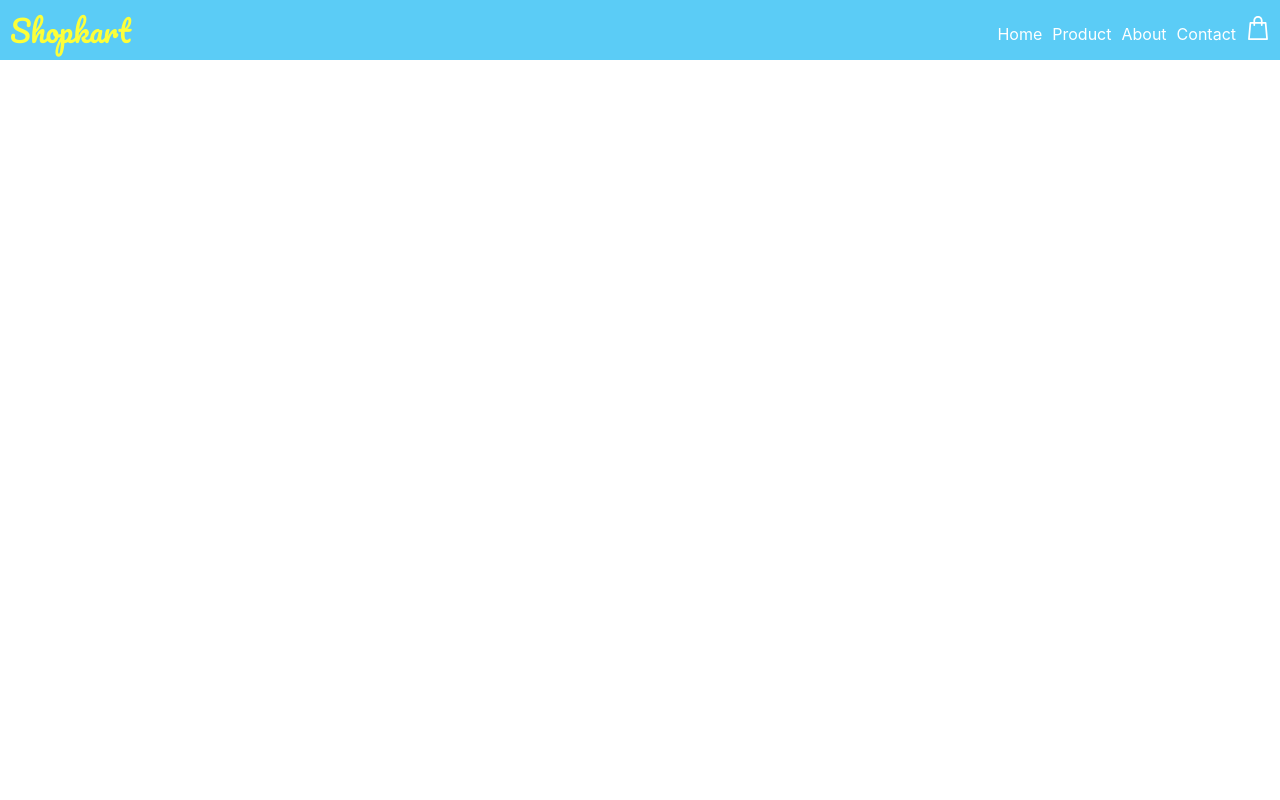
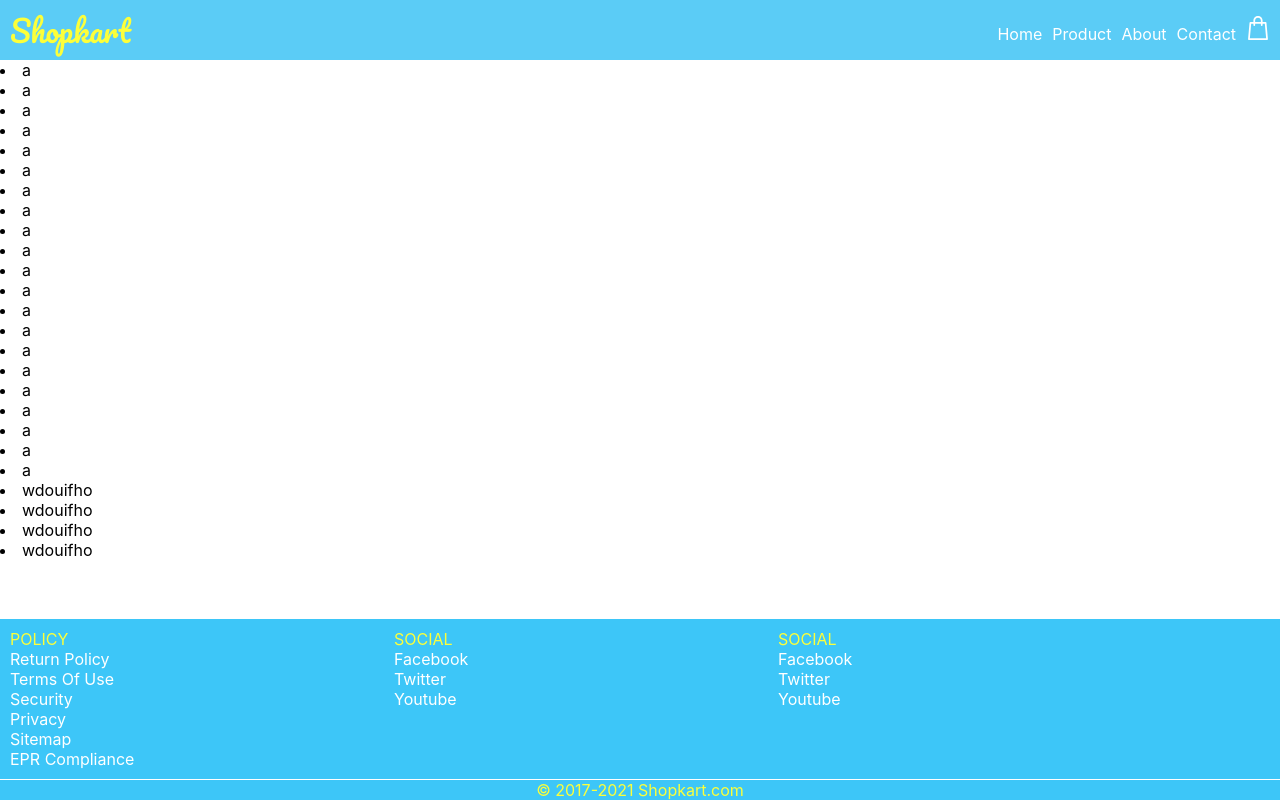
Before and after one commit to Harshay-Narayan/responsive-ecommerce, a React (Create React App) app: page / in a window 1280 px wide. Built offline with nearby package versions, Linux system fonts and the light colour scheme.

Commit message:
Footer added

```diff
--- a/src/App.css
+++ b/src/App.css
@@ -1,43 +1,5 @@
 *{
   margin: 0;
   padding: 0;
+  box-sizing: border-box;
 }
-
-.App {
-  text-align: center;
-}
-
-.App-logo {
-  height: 40vmin;
-  pointer-events: none;
-}
-
-@media (prefers-reduced-motion: no-preference) {
-  .App-logo {
-    animation: App-logo-spin infinite 20s linear;
-  }
-}
-
-.App-header {
-  background-color: #282c34;
-  min-height: 100vh;
-  display: flex;
-  flex-direction: column;
-  align-items: center;
-  justify-content: center;
-  font-size: calc(10px + 2vmin);
-  color: white;
-}
-
-.App-link {
-  color: #61dafb;
-}
-
-@keyframes App-logo-spin {
-  from {
-    transform: rotate(0deg);
-  }
-  to {
-    transform: rotate(360deg);
-  }
-}
--- a/src/App.js
+++ b/src/App.js
@@ -1,12 +1,42 @@
-import './App.css';
-import React from 'react';
-import Header from './components/Header';
+import "./App.css";
+import React from "react";
+import Header from "./components/Header";
+import Footer from "./components/Footer";
 
 function App() {
-  return <React.Fragment>
-    <Header />
+  return (
+    <React.Fragment>
+      <Header />
+      <section>
+        <li>a</li>
+        <li>a</li>
+        <li>a</li>
+        <li>a</li>
+        <li>a</li>
+        <li>a</li>
+        <li>a</li>
+        <li>a</li>
+        <li>a</li>
+        <li>a</li>
+        <li>a</li>
+        <li>a</li>
+        <li>a</li>
+        <li>a</li>
+        <li>a</li>
+        <li>a</li>
+        <li>a</li>
+        <li>a</li>
+        <li>a</li>
+        <li>a</li>
+        <li>a</li>
+        <li>wdouifho</li>
+        <li>wdouifho</li>
+        <li>wdouifho</li>
+        <li>wdouifho</li>
+      </section>
+      <Footer/>
     </React.Fragment>
-
+  );
 }
 
 export default App;
--- /dev/null
+++ b/src/components/Footer.js
@@ -0,0 +1,41 @@
+import React from "react";
+import classes from "./Footer.module.css";
+
+const Footer = () => {
+  return (
+    <footer className={classes.footer}>
+      <div className={classes["left-section"]}>
+        <ul>
+          <li className={classes["list-heading"]}>POLICY</li>
+          <li>Return Policy</li>
+          <li>Terms Of Use</li>
+          <li>Security</li>
+          <li>Privacy</li>
+          <li>Sitemap</li>
+          <li>EPR Compliance</li>
+        </ul>
+      </div><div className={classes["middle-section"]}>
+        <ul>
+          <li className={classes["list-heading"]}>SOCIAL</li>
+          <li>Facebook</li>
+          <li>Twitter</li>
+          <li>Youtube</li>
+        </ul>
+      </div><div className={classes["right-section"]}>
+        <ul>
+          <li className={classes["list-heading"]}>SOCIAL</li>
+          <li>Facebook</li>
+          <li>Twitter</li>
+          <li>Youtube</li>
+        </ul>
+      </div>
+     <div className={classes.line}></div><div className={classes.foot}>
+        <ul>
+          <li className={classes["list-heading"]}>&copy; 2017-2021 Shopkart.com</li>
+        </ul>
+      </div>
+    </footer>
+  );
+};
+
+export default Footer;
--- /dev/null
+++ b/src/components/Footer.module.css
@@ -0,0 +1,74 @@
+.footer {
+  color: white;
+  display: flex;
+  flex-wrap: wrap;
+  width: 100%;
+  position: fixed;
+  bottom: 0;
+}
+
+.left-section {
+  flex: 30%;
+  display: flex;
+  background-color: #3dc6f8;
+  padding: 10px;
+}
+
+.middle-section {
+  flex: 30%;
+  display: flex;
+  background-color: #3dc6f8;
+  padding: 10px;
+}
+
+.right-section {
+  flex: 40%;
+  display: flex;
+  padding: 10px;
+  background-color: #3dc6f8;
+}
+
+.foot {
+  flex: 100%;
+  display: flex;
+  justify-content: center;
+  background-color: #3dc6f8;
+}
+
+.footer li {
+  list-style-type: none;
+}
+
+.footer li:hover {
+  cursor: pointer;
+}
+
+.footer li.list-heading {
+  cursor: default;
+  color: rgb(252, 255, 58);
+}
+
+.line{
+    height: 1px;
+    width: 100vw;
+    background-color: white;
+    border: none;
+}
+
+ @media screen and (max-width:600px) {
+ .footer{
+   flex-direction: column;
+ }
+ .left-section{
+
+   justify-content: center;
+ }
+ .middle-section{
+
+   justify-content: center;
+ }
+ .right-section{
+
+   justify-content: center;
+ }
+}
--- a/src/components/UI/NavBar.module.css
+++ b/src/components/UI/NavBar.module.css
@@ -37,6 +37,7 @@ padding-left: 10px;
     color: #fcde67;
     font-weight: 600;
 }
+
 
 .cart-image{
     width: 1.5em;
@@ -81,7 +82,7 @@ padding-left: 10px;
         position: absolute;
         top: 60px;
         width: 100%;
-        background-color:#a4e7ff;
+        background-color:#a4e7ffea;
         display: flex;
         flex-direction: column;
         /* justify-content: center; */
```
